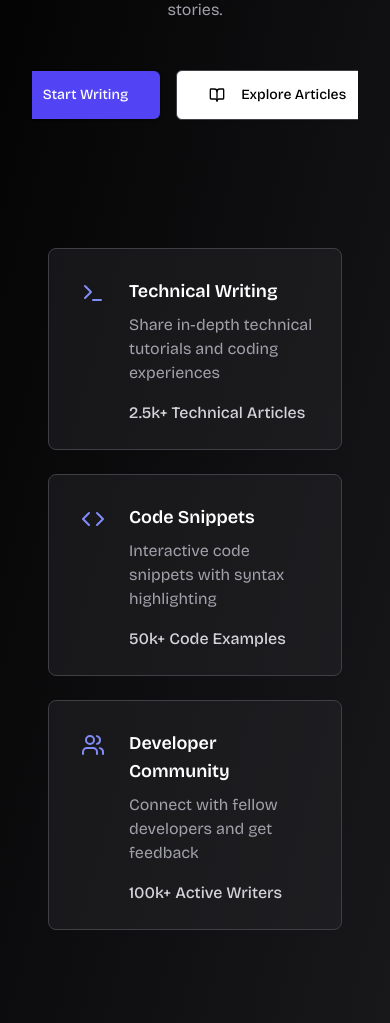
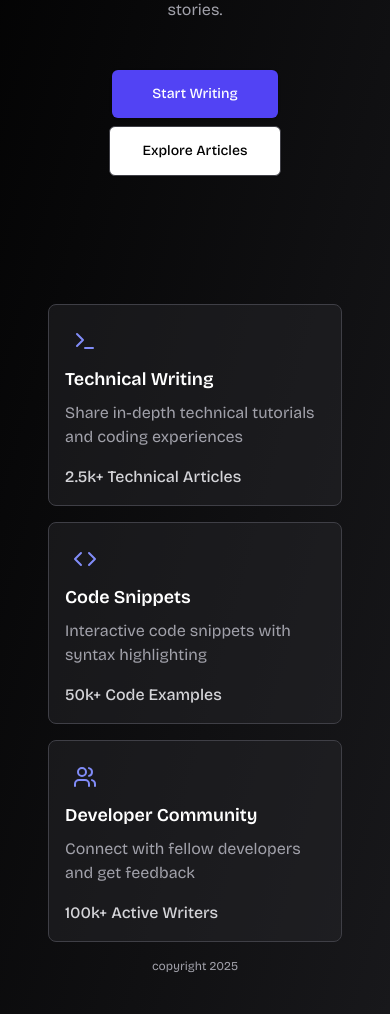
Before and after one commit to MrNikhillyadav/DevSpace, a Next.js app: page / in a window 390 px wide. Shown: the part 442-1465 px from the top of the page. Built offline with nearby package versions, Linux system fonts and the light colour scheme; no server answers.

Commit message:
fixed featuresgrid responsiveness

```diff
--- a/components/landing/FeatureCard.tsx
+++ b/components/landing/FeatureCard.tsx
@@ -9,10 +9,10 @@ interface FeatureCardProps {
 }
 
 export const FeatureCard: React.FC<FeatureCardProps> = ({ icon: Icon, title, description, stats }) => (
-  <Card className="bg-zinc-800/50 border-zinc-700 p-6">
-    <div className="flex items-start gap-4">
+  <Card className="bg-zinc-800/50 border-zinc-700 p-4 md:p-6">
+    <div className="flex flex-col md:flex-row items-start md:gap-4">
       <div className="p-2 bg-primary/20 rounded-lg">
-        <Icon className="w-6 h-6 text-indigo-400" />
+        <Icon className=" md:w-6 md:h-6 text-indigo-400" />
       </div>
       <div>
         <h3 className="text-white text-lg font-semibold mb-2">{title}</h3>
--- a/components/landing/FeaturesGrid.tsx
+++ b/components/landing/FeaturesGrid.tsx
@@ -3,7 +3,7 @@ import { FeatureCard } from './FeatureCard';
 import { Code, Terminal, Users } from 'lucide-react';
 
 export  const FeaturesGrid = () => (
-    <div className="container mx-auto px-4 pb-24 grid grid-cols-1 md:grid-cols-3 gap-6">
+    <div className="container mx-auto px-4 pb-10 md:pb-24 grid grid-cols-1 md:grid-cols-3 gap-4 md:gap-6">
       <FeatureCard
         icon={Terminal}
         title="Technical Writing"
@@ -22,5 +22,7 @@ export  const FeaturesGrid = () => (
         description="Connect with fellow developers and get feedback"
         stats="100k+ Active Writers"
       />
+
+      <p className=" text-xs md:hidden  text-zinc-400 text-center">copyright 2025</p>
     </div>
   );
--- a/components/landing/HeroSection.tsx
+++ b/components/landing/HeroSection.tsx
@@ -24,15 +24,15 @@ export const HeroSection = () => (
         Write, share, and grow with a community of developers. Transform your coding journey into compelling stories.
       </p>
 
-      <div className="flex items-center justify-center gap-4">
+      <div className=" flex flex-col md:flex-row items-center justify-center gap-2 md:gap-4">
         <Link href="/feed">
-          <Button className="bg-primary hover:bg-indigo-700 text-white px-8 py-6">
+          <Button className="bg-primary hover:bg-indigo-700 text-white px-10 md:px-8 py-6">
             Start Writing
           </Button>
         </Link>
         <Link href="/feed">
           <Button variant="outline" className="text-black hover:text-white border-zinc-700 hover:bg-zinc-800 px-8 py-6">
-             <BookOpen size={16} className="mr-2" /> Explore Articles
+             <BookOpen size={16} className="mr-2 hidden md:block" /> Explore Articles
           </Button>
         </Link>
       </div>
```
